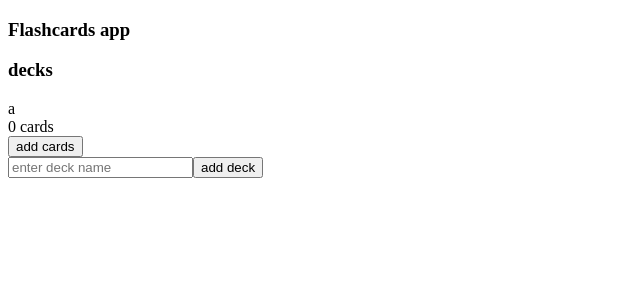
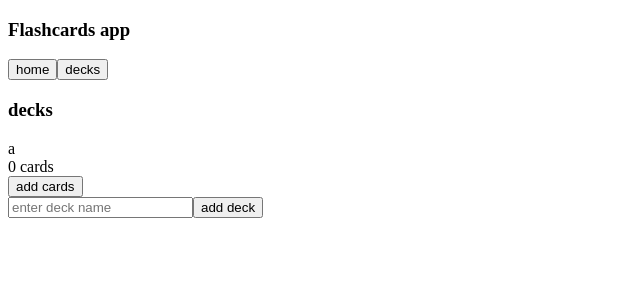
Before and after one commit to iarigby-archive/berrycards, an Angular app: page /decks in a window 1280 px wide. Shown: the top 300 px of the page, without its empty margins (0-640 px from the left). Built offline with nearby package versions, Linux system fonts and the light colour scheme.

Commit message:
- start the nav bar - currently home will redirect to decks - remove commented out code

```diff
--- a/src/app/app-routing.module.ts
+++ b/src/app/app-routing.module.ts
@@ -5,6 +5,7 @@ import {DeckComponent} from './deck/deck.component';
 import {DecksComponent} from './decks/decks.component';
 
 const routes: Routes = [
+  { path: '', redirectTo: '/decks', pathMatch: 'full'},
   { path: 'practice/:name', component: SessionComponent },
   { path: 'deck/:name', component: DeckComponent},
   { path: 'decks', component: DecksComponent }
--- a/src/app/app.component.html
+++ b/src/app/app.component.html
@@ -1,9 +1,6 @@
-
-<!--<div *ngIf="currentDeck">-->
-<!--</div>-->
-<!--<div *ngIf="currentDeck && currentDeck.cards.length >= 1">-->
-  <!--<h3>session</h3>-->
-  <!--<app-session [deck]="currentDeck"></app-session>-->
-<!--</div>-->
 <h3>Flashcards app</h3>
+<nav>
+  <a routerLink="/"><button>home</button></a>
+  <a routerLink="/decks"><button>decks</button></a>
+</nav>
 <router-outlet></router-outlet>
```
